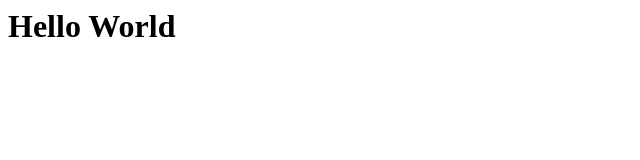
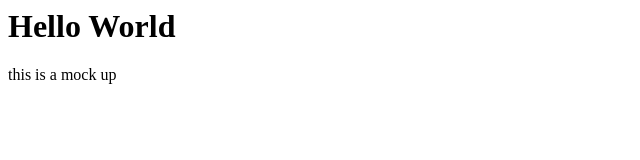
Before and after one commit to ryosuzuki/trace-diff, a plain HTML site: page index.html in a window 1280 px wide. Shown: the full height of the page, 0-640 px from the left. Drawn offline with Linux system fonts and the light colour scheme.

Commit message:
Test for GitHub pages

```diff
--- a/index.html
+++ b/index.html
@@ -1 +1,3 @@
 <h1>Hello World</h1>
+
+<p>this is a mock up</p>
```
